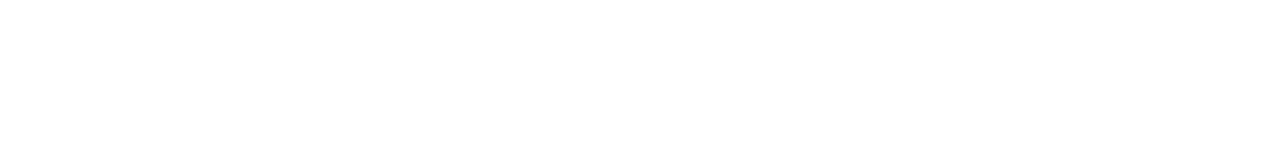
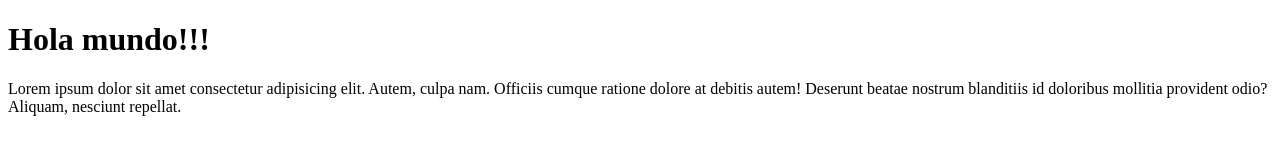
Before and after one commit to regioCodo/git-21-web-c, a plain HTML site: page index.html in a window 1280 px wide. Drawn offline with Linux system fonts and the light colour scheme.

Commit message:
cree un h1 y p

```diff
--- a/index.html
+++ b/index.html
@@ -7,6 +7,7 @@
     <title>Document</title>
 </head>
 <body>
-
+    <h1>Hola mundo!!!</h1>
+    <p>Lorem ipsum dolor sit amet consectetur adipisicing elit. Autem, culpa nam. Officiis cumque ratione dolore at debitis autem! Deserunt beatae nostrum blanditiis id doloribus mollitia provident odio? Aliquam, nesciunt repellat.</p>
 </body>
 </html>
```
